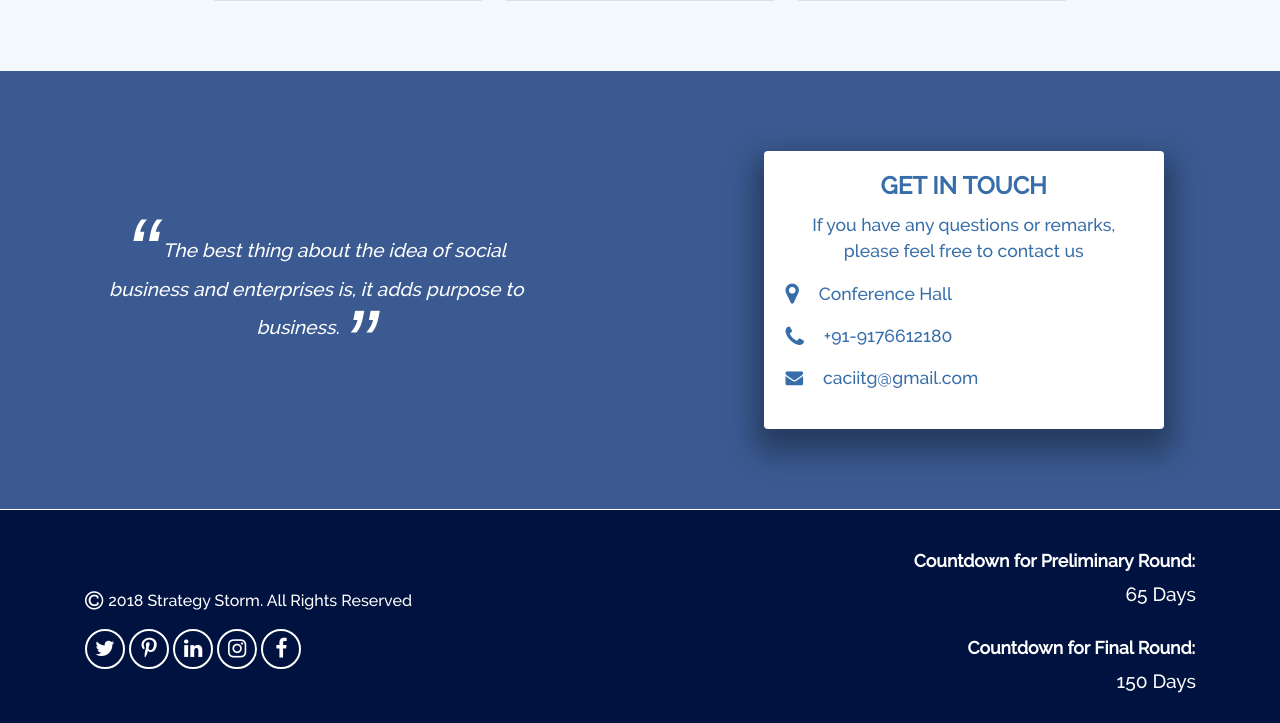
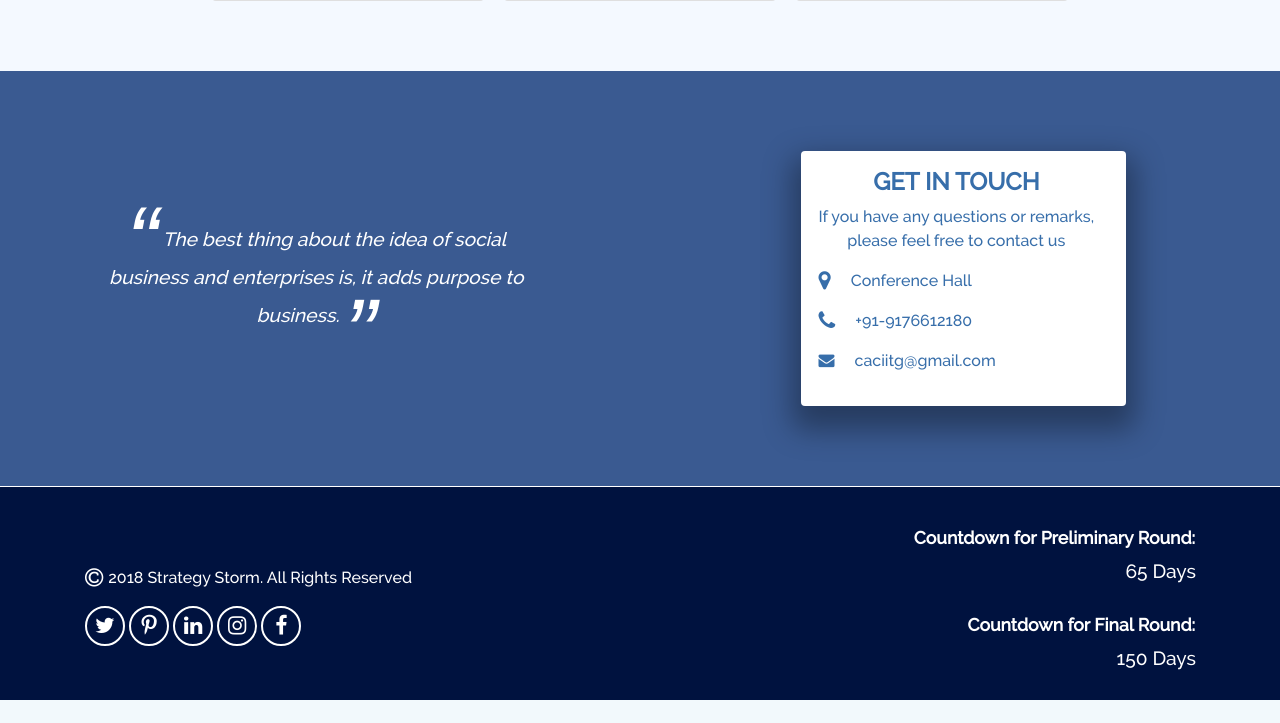
Before and after one commit to aditj/StrategyStorm, a PHP site: page /aboutus.php in a window 1280 px wide. Shown: the part 2229-2952 px from the top of the page. After the commit the page ends 2929 px from the top, so only its background shows below. Run offline with PHP 8.4, Linux system fonts and the light colour scheme; some libraries are stand-ins or nearby versions.

Commit message:
made some changes

```diff
--- a/competition.php
+++ b/competition.php
@@ -31,7 +31,7 @@
                     <hr>
                     <p>
                         The winners of the competition gets a grand prize of
-                        <span class="prize-money"><i class="fa fa-inr"></i> 50,000</span>
+                        <span class="prize-money"><i class="fa fa-inr"></i> 40,000</span>
                     </p>
                 </div>
             </div>
--- a/css/aboutus.css
+++ b/css/aboutus.css
@@ -105,10 +105,10 @@ blockquote p {
 }
 .get-in-touch {
     background-color: rgb(255,  255,  255);
-    padding: 5%;
+    padding: 4%;
     margin: auto;
     box-shadow: 0 15px 29px 9px rgba(0,  0,  0,  0.34);
-    max-width: 400px;
+    max-width: 325px;
 }
 .get-in-touch .fa{
     color: rgb(55,  110,  170)
@@ -116,7 +116,7 @@ blockquote p {
 .get-in-touch h2 {
     margin-bottom: 3%}
 .get-in-touch p {
-    font-size: 1.1em;
+    font-size: 1em;
 }
 .get-in-touch #p1{
     text-align: center;
--- a/css/apply.css
+++ b/css/apply.css
@@ -11,7 +11,7 @@
     text-decoration: underline;
 }
 .rules {
-    padding: 60px 0;
+    padding: 0 0 1% 0;
 }
 .rules h3 {
     margin-bottom: 3%}
--- a/css/competition.css
+++ b/css/competition.css
@@ -34,7 +34,7 @@
     float: right;
 }
 #history p {
-    padding-top: 30px;
+    /* padding-top: 30px; */
 }
 .inspiration p {
     background-image: linear-gradient(to bottom,  rgba(244,  249,  255,  1) 0%,  rgba(244,  249,  255,  1) 100%),  url("../img/competition/creative_shock_logo.png");
@@ -43,9 +43,9 @@
     background-position: center bottom;
     text-align: center;
 }
-.prizes {
+.prizes p {
     text-align: center;
-    /* padding-top: 50px; */
+    /* padding-top: 2%; */
     /* margin-top: 35px; */
 }
 
--- a/css/home.css
+++ b/css/home.css
@@ -87,7 +87,7 @@
     top: 15%;
     right: 14%;
     margin: 30px;
-    padding: 20px;
+    padding: 15px;
 }
 .get-in-touch .fa{
     color: rgb(55,  110,  170)
@@ -95,7 +95,7 @@
 .get-in-touch h2 {
     margin-bottom: 3%}
 .get-in-touch {
-    font-size: 1.1em;
+    font-size: 1em;
 }
 .get-in-touch #p1{
     text-align: center;
--- a/css/styles.css
+++ b/css/styles.css
@@ -119,7 +119,7 @@ hr {
     background-attachment: fixed;
     overflow: hidden;
     position: relative;
-    padding: 10% 4%}
+    padding: 15% 4%}
 .large-header-text {
     text-align: left;
     font-family: gotham-bold;
--- a/getintouch.html
+++ b/getintouch.html
@@ -1,7 +1,7 @@
 <div class="get-in-touch row rounded">
     <div class="align-self-center">
         <h2>Get in Touch</h2>
-        <p id='p1'><span>If you have any questions or remarks, please feel free to contact us</span></p>
+        <p id='p1'><span>If you have any questions or remarks, <br>please feel free to contact us</span></p>
         <p><i class="fa fa-map-marker fa-lg"></i><span>Conference Hall</p>
         <p><i class="fa fa-phone fa-lg"></i><span>+91-9176612180</span></p>
         <p><i class="fa fa-envelope"></i><span>caciitg@gmail.com</span></p>
```
Also changed, not shown: aboutus.php (+0 -21 lines).
